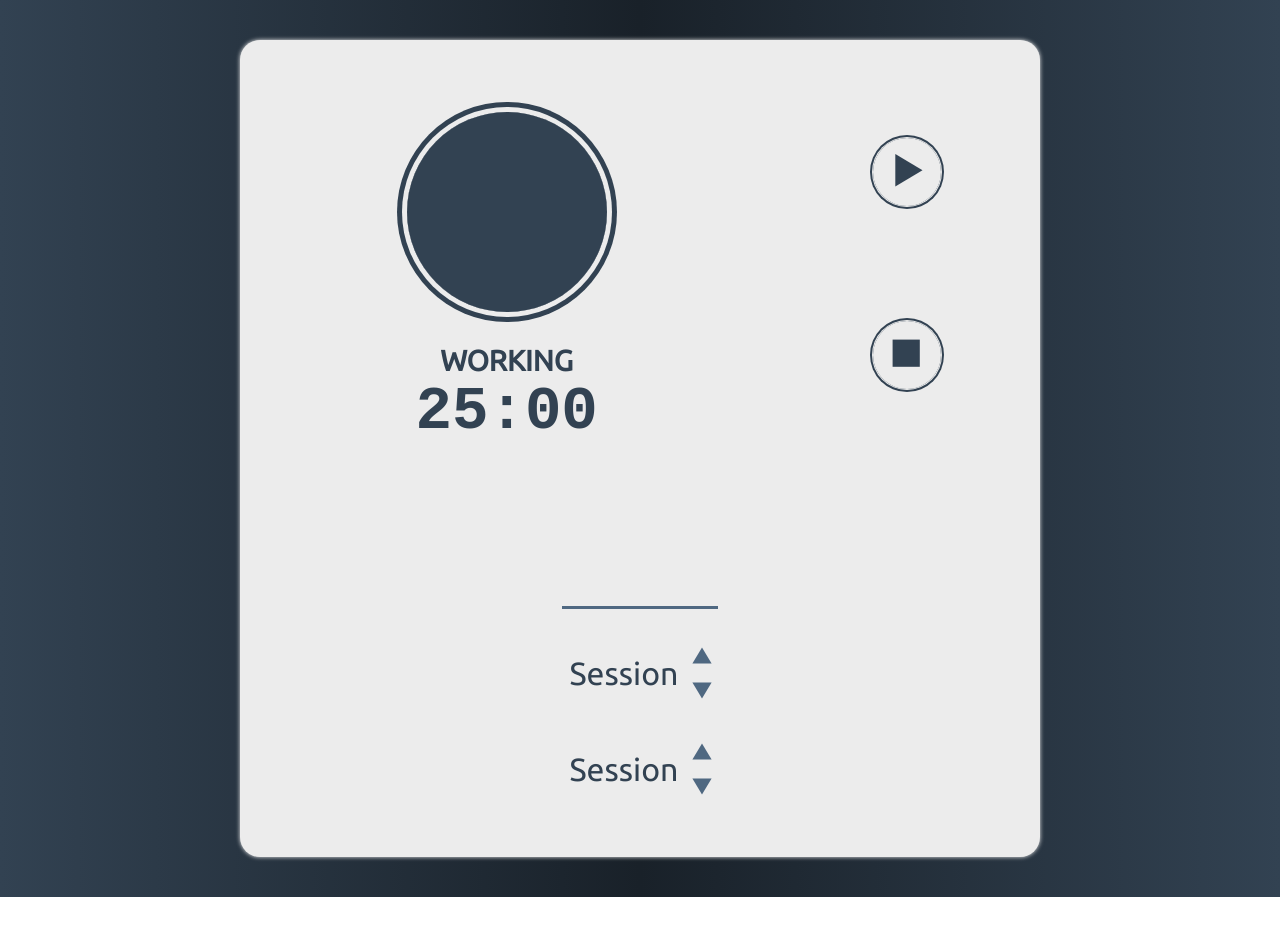
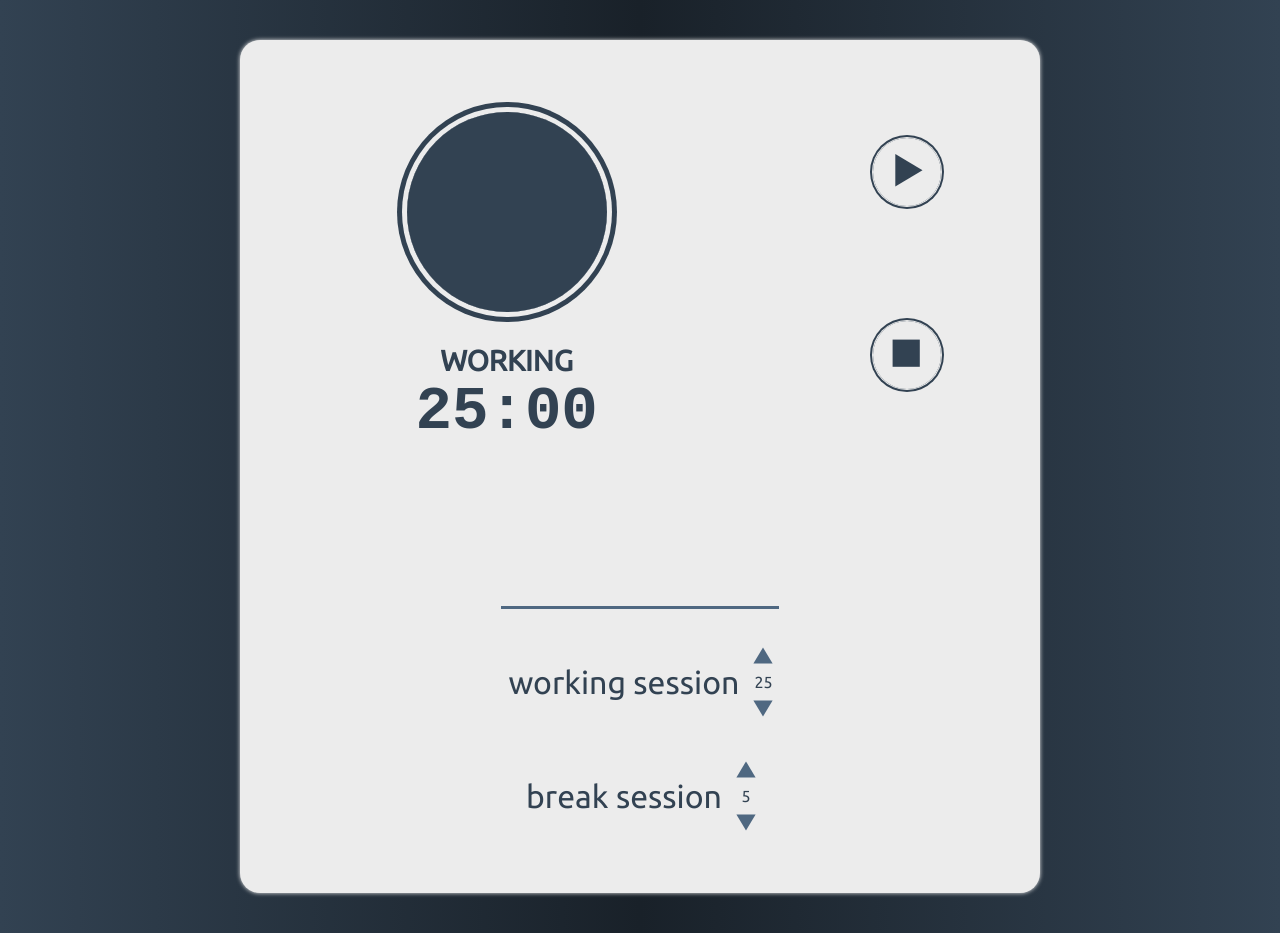
Before and after one commit to borntofrappe/FreeCodeCamp-React-Pomodoro-Clock, a React (Create React App) app: page / in a window 1280 px wide. Before the commit the page ends 897 px from the top, so only its background shows below. Built offline with nearby package versions, Linux system fonts and the light colour scheme; a web font is replaced by a local one.

Commit message:
include the Inputs logic

```diff
--- a/src/App.js
+++ b/src/App.js
@@ -29,6 +29,11 @@ class App extends Component {
     this.startPauseTimer = this.startPauseTimer.bind(this);
     this.resetTimer = this.resetTimer.bind(this);
     this.timerIsRunning = this.timerIsRunning.bind(this);
+
+    this.incrementWorking = this.incrementWorking.bind(this);
+    this.decrementWorking = this.decrementWorking.bind(this);
+    this.incrementBreak = this.incrementBreak.bind(this);
+    this.decrementBreak = this.decrementBreak.bind(this);
 
   }
 
@@ -101,6 +106,59 @@ class App extends Component {
     });
   }
 
+  incrementWorking() {
+    if(!this.state.isRunning) {
+      let working = this.state.working;
+      if(working >= 0 && working < 60) {
+        this.setState({
+          working: working + 1,
+          timer: {
+            session: 'working',
+            minutes: working + 1,
+            seconds: 0
+          }
+        });
+      }
+    }
+  }
+  decrementWorking() {
+    if(!this.state.isRunning) {
+      let working = this.state.working;
+      if(working > 0 && working <= 60) {
+        this.setState({
+          working: working - 1,
+          timer: {
+            session: 'working',
+            minutes: working - 1,
+            seconds: 0
+          }
+        });
+      }
+    }
+  }
+
+  incrementBreak() {
+    if(!this.state.isRunning) {
+      let breaky = this.state.break;
+      if(breaky >= 0 && breaky < 60) {
+        this.setState({
+          break: breaky + 1
+        });
+      }
+    }
+  }
+
+  decrementBreak() {
+    if(!this.state.isRunning) {
+      let breaky = this.state.break;
+      if(breaky > 0 && breaky <= 60) {
+        this.setState({
+          break: breaky - 1
+        });
+      }
+    }
+  }
+
   /*
   render
   - a component relaying the amount of time left and the current session
@@ -116,7 +174,13 @@ class App extends Component {
           isRunning={this.state.isRunning}
           startPauseTimer={this.startPauseTimer}
           resetTimer={this.resetTimer} />
-        <AppInputs />
+        <AppInputs
+          working={this.state.working}
+          break={this.state.break}
+          incrementWorking={this.incrementWorking}
+          decrementWorking={this.decrementWorking}
+          incrementBreak={this.incrementBreak}
+          decrementBreak={this.decrementBreak} />
       </div>
     );
   }
--- a/src/AppInputs.js
+++ b/src/AppInputs.js
@@ -2,11 +2,20 @@ import React from 'react';
 import './css/AppInputs.css';
 import Input from './Input';
 
-const AppInputs = () => {
+const AppInputs = (props) => {
+
     return (
       <div className="AppInputs">
-        <Input/>
-        <Input/>
+        <Input
+          for="working"
+          value={props.working}
+          increment={props.incrementWorking}
+          decrement={props.decrementWorking} />
+        <Input
+          for="break"
+          value={props.break}
+          increment={props.incrementBreak}
+          decrement={props.decrementBreak} />
       </div>
     );
 }
--- a/src/Input.js
+++ b/src/Input.js
@@ -2,19 +2,19 @@ import React from 'react';
 import PlayButton from './svg/PlayButton';
 import './css/Input.css';
 
-const Input = () => {
+const Input = (props) => {
     return (
       <div className="Input">
-        <label>Session</label>
+        <label>{props.for} session</label>
 
         <div className="InputSession">
-          <button>
+          <button onClick={props.increment}>
             <PlayButton />
           </button>
 
-          {/* <input type="text" value={25}/> */}
+          <span>{props.value}</span>
 
-          <button>
+          <button onClick={props.decrement}>
             <PlayButton />
           </button>
 
```
Also changed, not shown: 1 other file (tests, documents, lock files or other folders).
